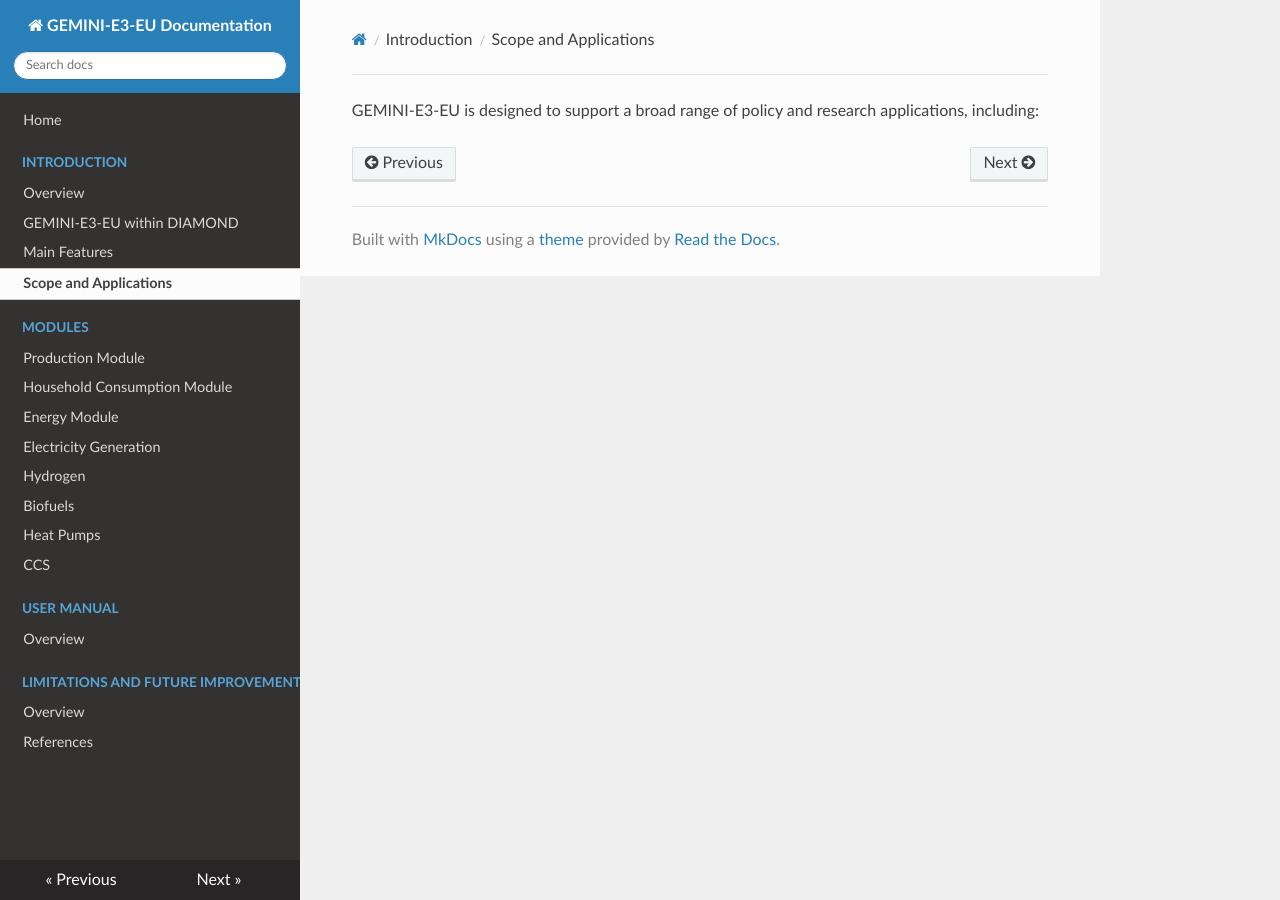
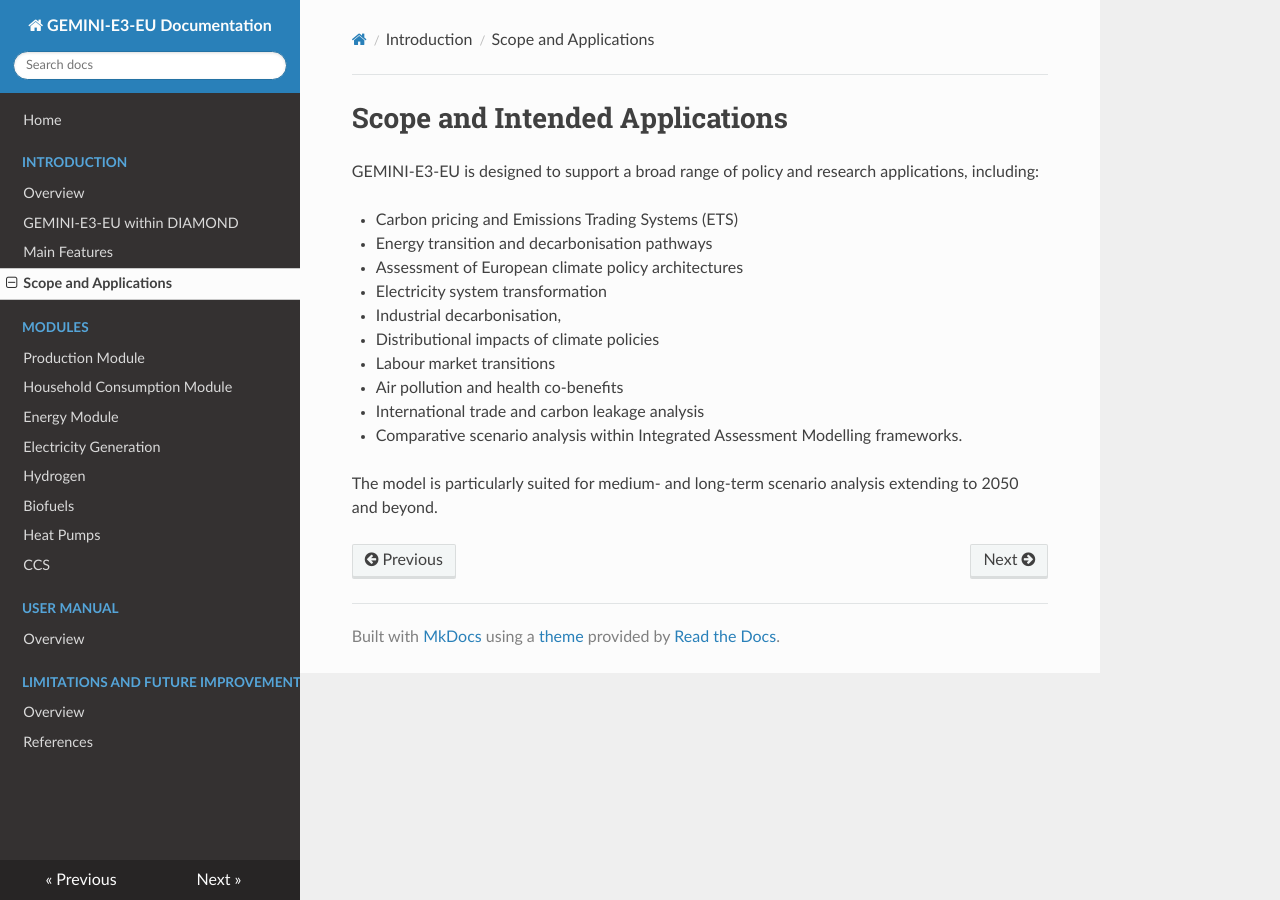
Before and after one commit to Perdana-Sigit/GEMINI-E3-EU, an MkDocs documentation site: the page built from docs/introduction/applications.md, in a window 1280 px wide. Built offline with MkDocs 1.6.1, drawn with Linux system fonts in a browser that asks for light colours; nearby versions of some CDN libraries.

Commit message:
Update applications.md

```diff
--- a/docs/introduction/applications.md
+++ b/docs/introduction/applications.md
@@ -1 +1,16 @@
+# Scope and Intended Applications
+
 GEMINI-E3-EU is designed to support a broad range of policy and research applications, including:
+
+- Carbon pricing and Emissions Trading Systems (ETS)
+- Energy transition and decarbonisation pathways
+- Assessment of European climate policy architectures
+- Electricity system transformation
+- Industrial decarbonisation,
+- Distributional impacts of climate policies
+- Labour market transitions
+- Air pollution and health co-benefits
+- International trade and carbon leakage analysis
+- Comparative scenario analysis within Integrated Assessment Modelling frameworks.
+
+The model is particularly suited for medium- and long-term scenario analysis extending to 2050 and beyond.
```
